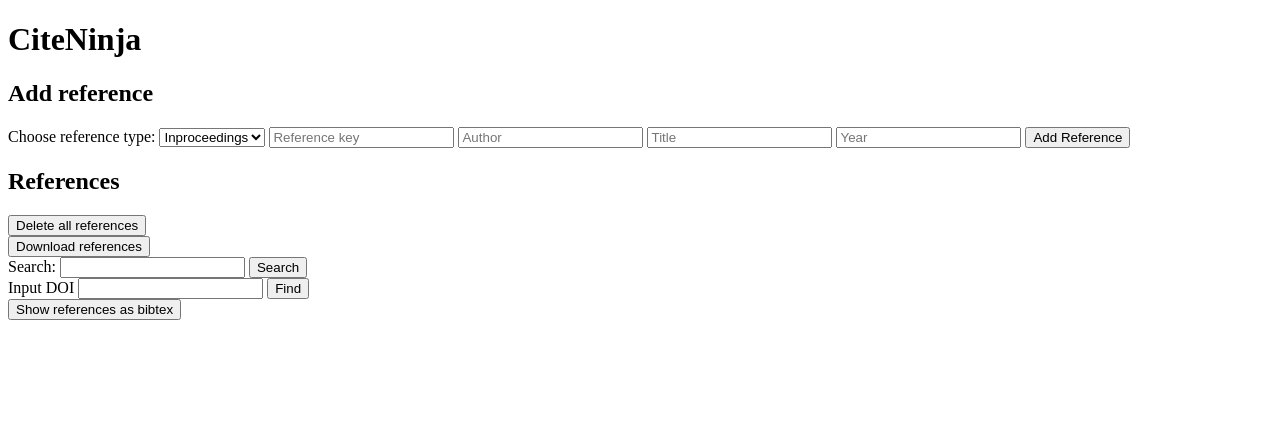
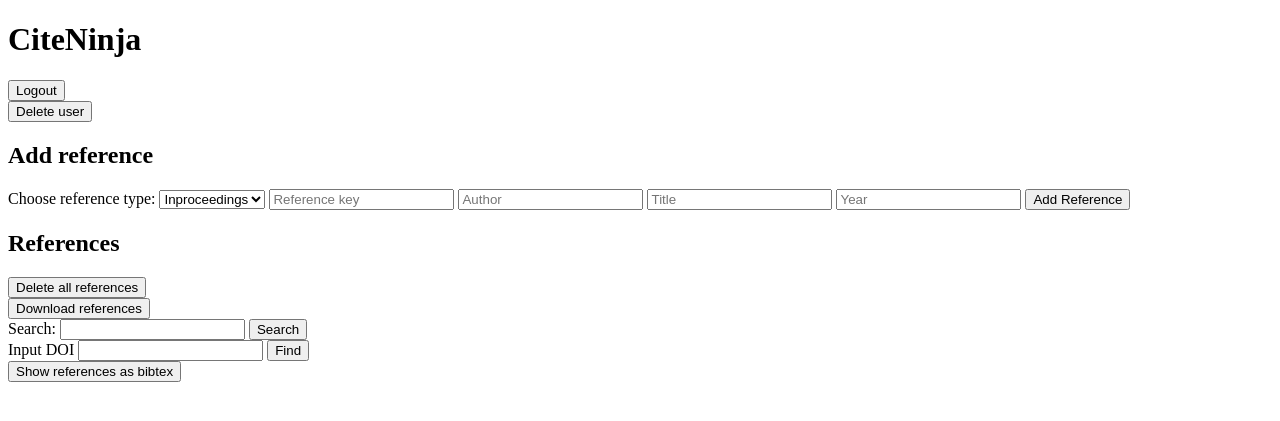
Before and after one commit to SJET-Code/ohtu-miniprojekti, a Flask app: template src/templates/index.html in a window 1280 px wide. Shown: the top 421 px of the page. Run offline with Flask 3, Linux system fonts and the light colour scheme; the template is opened without the code that fills it, so the values that code supplies are empty.

Commit message:
expanded user handling, and updated robot tests to handle users

```diff
--- a/pyproject.toml
+++ b/pyproject.toml
@@ -16,6 +16,7 @@
 gunicorn = "^21.2.0"
 psycopg2-binary = "^2.9.9"
 requests = "^2.31.0"
+werkzeug = "^3.0.1"
 
 
 [tool.poetry.group.dev.dependencies]
--- a/schema.sql
+++ b/schema.sql
@@ -2,7 +2,7 @@
 DROP TABLE citations CASCADE;
 
 CREATE TABLE users (
-    id SERIAL PRIMARY KEY,
+    id SERIAL PRIMARY KEY UNIQUE,
     username TEXT,
     password_hash TEXT
 );
@@ -15,6 +15,3 @@
     title TEXT,
     year INTEGER
 );
-
-INSERT INTO users (username, password_hash) VALUES ('admin', 'password');
-\q
--- a/src/config.py
+++ b/src/config.py
@@ -8,9 +8,8 @@
 except FileNotFoundError:
     pass
 
+SECRET_KEY = os.getenv("SECRET_KEY")
 DATABASE_URL = os.getenv("DATABASE_URL") or "postgresql://localhost"
 
 if DATABASE_URL[7:10] != 'sql':
     DATABASE_URL = DATABASE_URL[:8] + 'ql' + DATABASE_URL[8:]
-
-print(DATABASE_URL)
--- a/src/flask_app.py
+++ b/src/flask_app.py
@@ -1,7 +1,8 @@
 """initilizes application"""
 from flask import Flask
-
+from config import SECRET_KEY
 
 app = Flask(__name__, static_folder='build', static_url_path='')
+app.secret_key = SECRET_KEY
 
 import routes # pylint: disable=W0611
--- a/src/routes.py
+++ b/src/routes.py
@@ -2,76 +2,79 @@
 import tempfile
 import os
 from io import BytesIO
-from flask import redirect, render_template, request, make_response
+from flask import redirect, render_template, request, make_response, flash
 from flask_app import app
 from services.bibtex_service import BibTextService
 from repositories.citation_repository import CitationRepository
+from repositories.user_repository import UserRepository
 from database import db
 
 
 citation_repo = CitationRepository(db)
+user_repo = UserRepository(db)
 bibtex_service = BibTextService()
 
-# implement later if want, requires "secretkey" in env
-"""
+
 def error(message, destination):
-    print("awadsadasdsa")
     flash(message)
     return redirect(destination)
-"""
+
 @app.route("/")
 def index():
-    citation_data = citation_repo.get_citations()
-    bibtex_data = bibtex_service.get_references_in_bibtex_format(citation_data)
-    show_bibtex = request.args.get("show_bibtex")
+    if user_repo.is_user():
+        citation_data = citation_repo.get_citations(user_repo.user_id())
+        bibtex_data = bibtex_service.get_references_in_bibtex_format(citation_data)
+        show_bibtex = request.args.get("show_bibtex")
 
-    return render_template("index.html", references=citation_data,
-                           references_bibtex=bibtex_data, show_bibtex=show_bibtex)
+        return render_template("index.html", references=citation_data,
+                            references_bibtex=bibtex_data, show_bibtex=show_bibtex)
+    return redirect("/login")
 
 @app.route("/add_reference", methods=["POST"])
 def add_reference():
-    reference_type = request.form["reference_type"]
-    reference_id = request.form["ID"]
-    author = request.form["author"]
-    title = request.form["title"]
-    year = request.form["year"]
-    citation_repo.create_citation(reference_type, reference_id, author, title, int(year))
-    bibtex_service.write_to_bib_file(reference_type, reference_id, author, title, year)
-
+    if user_repo.is_user():
+        reference_type = request.form["reference_type"]
+        reference_id = request.form["ID"]
+        author = request.form["author"]
+        title = request.form["title"]
+        year = request.form["year"]
+        citation_repo.create_citation(reference_type, reference_id, author, title, int(year),
+                                      user_repo.user_id())
     return redirect("/")
 
 @app.route("/delete_reference/<reference_id>", methods=["POST"])
 def delete_reference(reference_id):
-    bibtex_data = bibtex_service.read_from_bib_file()
-    bibtex_service.delete_from_bib_file(reference_id, bibtex_data)
-    citation_repo.delete_citation(reference_id)
+    if user_repo.is_user():
+        citation_repo.delete_citation(reference_id, user_repo.user_id())
     return redirect("/")
 
 @app.route("/delete_references", methods=["POST"])
 def delete_all_references():
-    bibtex_service.delete_all_from_bib_file()
-    citation_repo.delete_all_citations()
+    if user_repo.is_user():
+        citation_repo.delete_all_citations(user_repo.user_id())
 
     return redirect("/")
 
 
 @app.route("/download_references", methods=["POST"])
 def download_references():
-    citation_data = citation_repo.get_citations()
-    bibtex_data = bibtex_service.get_references_in_bibtex_format(citation_data)
-    with tempfile.NamedTemporaryFile('w', delete=False) as temp_file:
-        temp_file.write('\n'.join(bibtex_data))
+    if user_repo.is_user():
+        citation_data = citation_repo.get_citations(user_repo.user_id())
+        bibtex_data = bibtex_service.get_references_in_bibtex_format(citation_data)
+        with tempfile.NamedTemporaryFile('w', delete=False) as temp_file:
+            temp_file.write('\n'.join(bibtex_data))
 
-    file_content = BytesIO()
-    with open(temp_file.name, 'r', encoding='utf-8') as file:
-        file_content.write(file.read().encode('utf-8'))
+        file_content = BytesIO()
+        with open(temp_file.name, 'r', encoding='utf-8') as file:
+            file_content.write(file.read().encode('utf-8'))
 
-    response = make_response(file_content.getvalue())
-    response.headers.set('Content-Disposition', 'attachment', filename='references.bib')
-    response.headers.set('Content-Type', 'application/bibtex')
+        response = make_response(file_content.getvalue())
+        response.headers.set('Content-Disposition', 'attachment', filename='references.bib')
+        response.headers.set('Content-Type', 'application/bibtex')
 
-    os.unlink(temp_file.name)
-    return response
+        os.unlink(temp_file.name)
+        return response
+    return redirect("/")
 
 @app.route('/register', methods=["GET","POST"])
 def register():
@@ -82,10 +85,9 @@
         username = request.form["username"]
         password = request.form["password_hash"]
 
-        if citation_repo.create_user(username, password):
+        if user_repo.create_user(username, password):
             return redirect("/")
-        return redirect("/register")
-            # return error("Registeration failed, user already exists", "register")
+        return error("Registeration failed, user already exists", "register")
     return redirect("/")
 
 @app.route('/login', methods=["GET", "POST"])
@@ -96,18 +98,30 @@
 
         username = request.form["username"]
         password = request.form["password_hash"]
-        if citation_repo.login_user(username, password):
+        if user_repo.login_user(username, password):
             return redirect("/")
 
-        return redirect("/login")
-            #return error("Wrong username or password", "login")
+        return error("Wrong username or password", "login")
+    return redirect("/")
+
+@app.route('/logout', methods=["GET"])
+def logout():
+    user_repo.logout()
+    return redirect("/")
+
+@app.route('/delete_user', methods=["GET"])
+def delete_user():
+    if user_repo.is_user():
+        user_repo.delete_user(user_repo.user_id())
+        return redirect("/logout")
     return redirect("/")
 
 @app.route('/get_doi', methods=["GET"])
 def doi():
-    doi_input = request.args.get('doiInput')
-    data = bibtex_service.get_bibtex_data_from_doi(doi_input)
-    if data:
-        citation_repo.create_citation(data['type'], data['key'], data['author'], data['title'], data['year'])
-        bibtex_service.write_to_bib_file(data['type'], data['key'], data['author'], data['title'], data['year'])
+    if user_repo.is_user():
+        doi_input = request.args.get('doiInput')
+        data = bibtex_service.get_bibtex_data_from_doi(doi_input)
+        if data:
+            citation_repo.create_citation(data['type'], data['key'], data['author'], data['title'], data['year'],
+                                          user_repo.user_id())
     return redirect ("/")
--- a/src/templates/index.html
+++ b/src/templates/index.html
@@ -7,6 +7,15 @@
 </head>
 <body>
     <h1>CiteNinja</h1>
+    <div>
+        <form action="/logout" method="get">
+            <button type="submit">Logout</button>
+        </form>
+        <form action="/delete_user" method="get" onsubmit="return confirmUserDelete();">
+            <button type="submit">Delete user</button>
+        </form>
+    </div>
+
     <h2>Add reference</h2>
     <form action="/add_reference" method="post">
         <label for="reference_type">Choose reference type:</label>
@@ -110,4 +119,8 @@
         var result = confirm("Are you sure you want to delete all references?");
         return result;
     }
+    function confirmUserDelete() {
+        var result = confirm("Are you sure you want to delete this account? All saved citations will be lost.");
+        return result;
+    }
 </script>
--- a/src/templates/login.html
+++ b/src/templates/login.html
@@ -12,4 +12,6 @@
     </p>
     <input type="submit" class="button" value="login">
 </form>
+<form action="/register" method="get">
+    <button type="submit">Register</button>
 {% endblock %}
--- a/src/templates/register.html
+++ b/src/templates/register.html
@@ -12,4 +12,6 @@
     </p>
     <input type="submit" class="button" value="register">
 </form>
+<form action="/login" method="get">
+    <button type="submit">Login</button>
 {% endblock %}
```
Also changed, not shown: src/repositories/citation_repository.py (+6 -38 lines), src/repositories/user_repository.py (added, +52 -0 lines), 7 other files.
